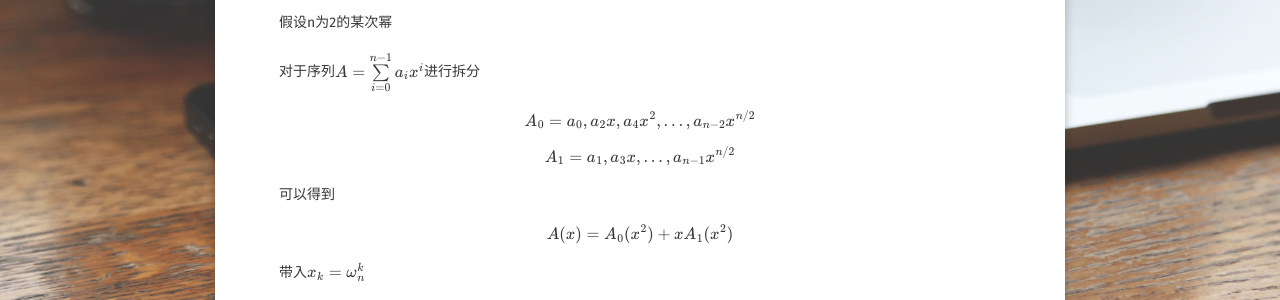
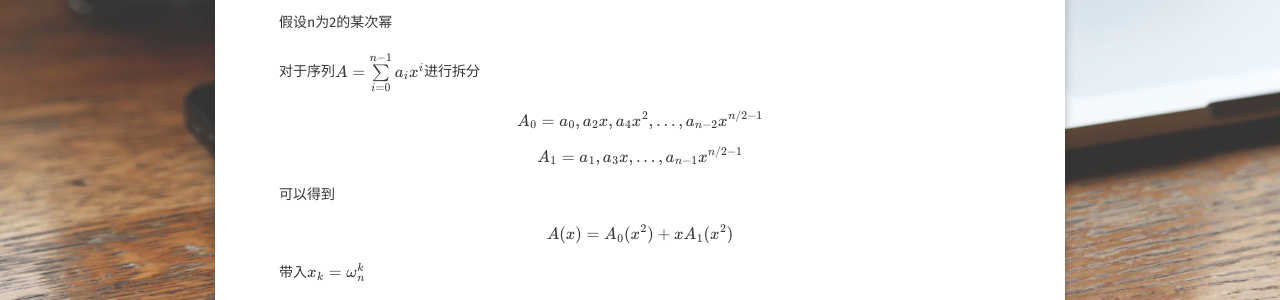
Before and after one commit to olers/olers.github.io, a Jekyll site: the page built from _posts/2017-07-17-FFT学习笔记.md, in a window 1280 px wide and 900 px high, scrolled down 2179 px. Shown: the part 150-450 px from the top of the window. Built offline with Jekyll 4.4.1, drawn with Linux system fonts in a browser that asks for light colours; some web fonts are replaced; formulas are drawn with MathJax 3; comment, search, counter and statistics services are not loaded.

Commit message:
Update 2017-07-17-FFT学习笔记.md

```diff
--- a/_posts/2017-07-17-FFT学习笔记.md
+++ b/_posts/2017-07-17-FFT学习笔记.md
@@ -97,9 +97,9 @@ DFT的公式定义：$$X_k = \sum_{j=0}^{n-1} x_j\omega_n^{-jk}$$
 
 对于序列$$A = \sum \limits _{i = 0} ^{n - 1}a_ix^i$$进行拆分
 
-$$A_0 = a_0, a_2x, a_4x^2,...,a_{n - 2}x^{n/2}$$
+$$A_0 = a_0, a_2x, a_4x^2,...,a_{n - 2}x^{n/2-1}$$
 
-$$A_1 = a_1, a_3x,...,a_{n - 1}x^{n/2}$$
+$$A_1 = a_1, a_3x,...,a_{n - 1}x^{n/2-1}$$
 
 可以得到
 
```
